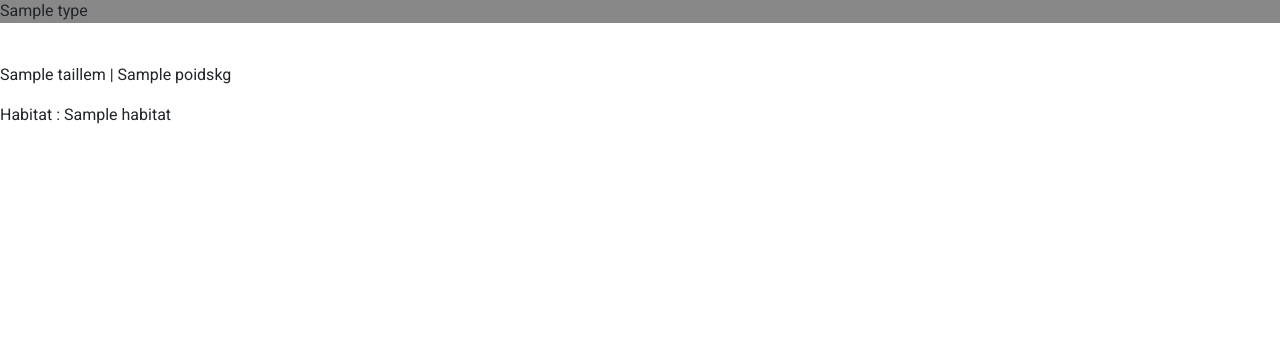
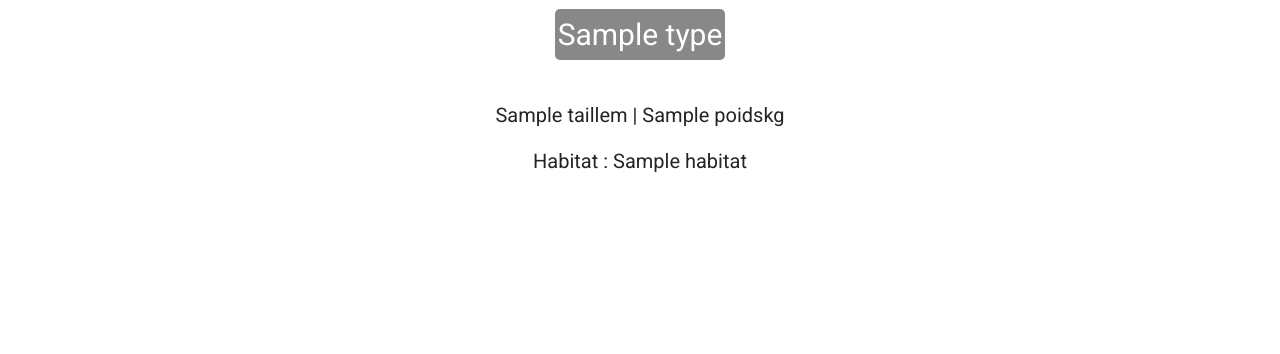
Before and after one commit to gabgabb/DjangoMon, a Django app: template pokedex/templates/pokedex/index.html in a window 1280 px wide. Shown: the part 446-800 px from the top of the page. Run offline with Django 4.2, Linux system fonts and the light colour scheme; the template is opened without the code that fills it: most values are stand-ins (such as "Sample title", 1, 10 or a date in 2020).

Commit message:
css index

```diff
--- a/pokedex/templates/static/ressources/style.css
+++ b/pokedex/templates/static/ressources/style.css
@@ -36,3 +36,33 @@
 #lienPage {
     text-align: center;
 }
+
+#pokemon {
+    display: flex;
+    justify-items: center;
+    flex-direction: column;
+    text-align: center;
+}
+
+#imgPokemon {
+    display: flex;
+    justify-content: center;
+}
+
+#typePokemon {
+    display: flex;
+    flex-direction: row;
+    justify-content: center;
+    color: white;
+}
+
+#couleurType {
+    font-size: 30px;
+    border-radius: 5px;
+    padding: 3px;
+    margin: 10px;
+}
+
+.infoPokemon {
+    font-size: 20px;
+}
```
